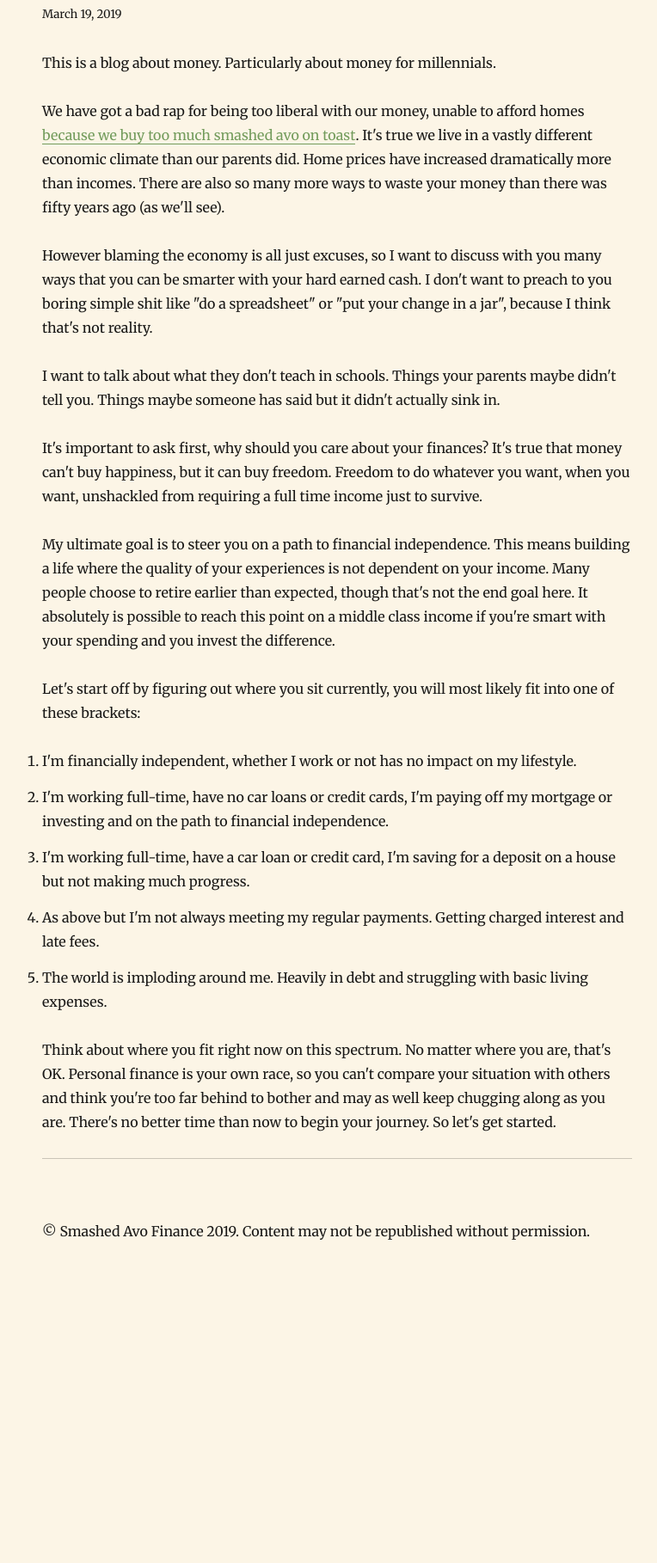
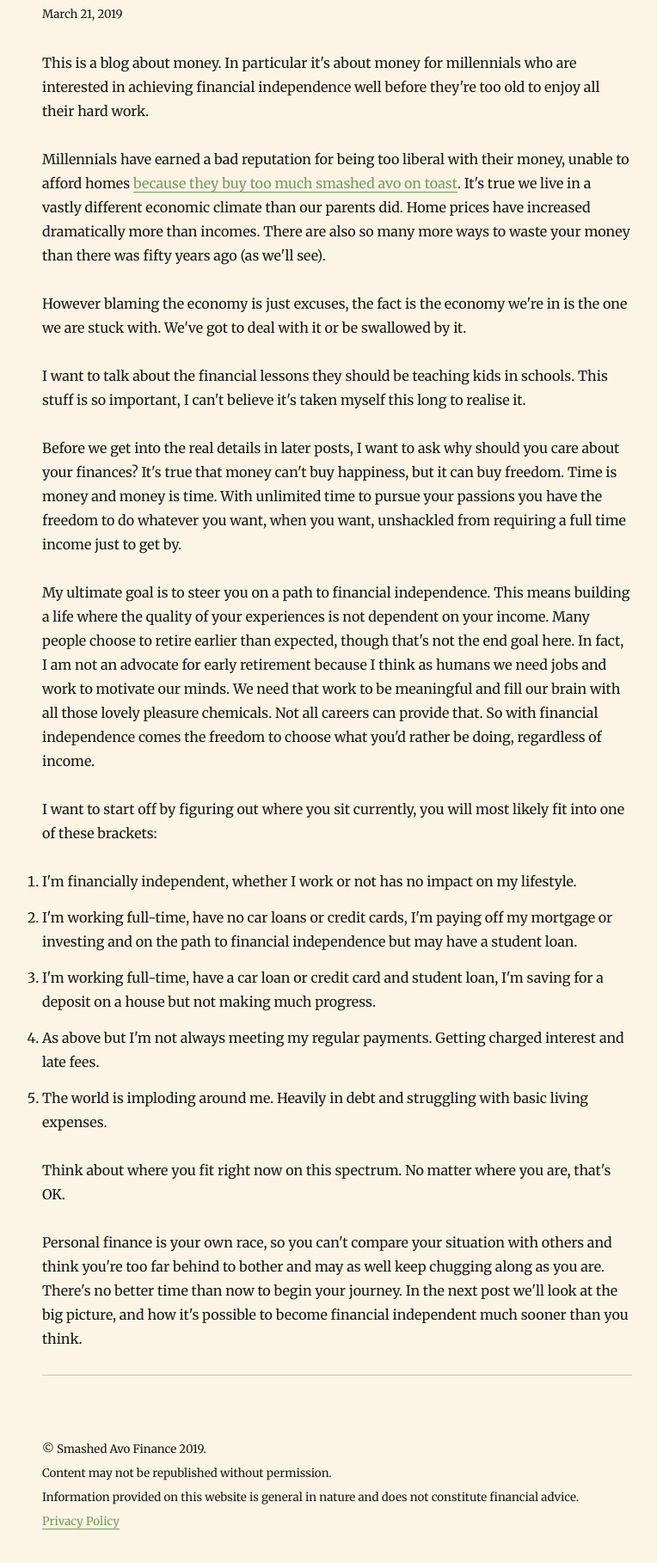
Before and after one commit to njbarrett/smashedavo, a Gatsby site: page /becoming-a-financially-independent-millenial/ in a window 1280 px wide. Shown: the part 220-2038 px from the top of the page at 86% size, without its empty margins (248-1012 px from the left). Before the commit the page ends 1708 px from the top, so only its background shows below. Built offline with nearby package versions, Linux system fonts and the light colour scheme; Gatsby itself is replaced by a stand-in of ours; some packages are replaced by stand-ins of ours.

Commit message:
:rocket: tidy and ready for launch

```diff
--- a/content/blog/becoming-a-financially-independent-millenial/index.md
+++ b/content/blog/becoming-a-financially-independent-millenial/index.md
@@ -1,26 +1,29 @@
 ---
-title: Becoming a financially independent millennial
-date: "2019-03-19"
+title: Becoming a Financially Independent Millennial
+date: "2019-03-21"
 ---
 
-This is a blog about money. Particularly about money for millennials.
+This is a blog about money. In particular it's about money for millennials who are interested in achieving financial independence well before they're too old to enjoy all their hard work.
 
-We have got a bad rap for being too liberal with our money, unable to afford homes [because we buy too much smashed avo on toast](https://www.news.com.au/finance/money/costs/avocado-toast-mortgages-have-gone-global/news-story/0e691bfafc89e2d1511a7cbdfd074e9c). It's true we live in a vastly different economic climate than our parents did. Home prices have increased dramatically more than incomes. There are also so many more ways to waste your money than there was fifty years ago (as we'll see).
+Millennials have earned a bad reputation for being too liberal with their money, unable to afford homes <a href="https://www.news.com.au/finance/money/costs/avocado-toast-mortgages-have-gone-global/news-story/0e691bfafc89e2d1511a7cbdfd074e9c" target="_blank">because they buy too much smashed avo on toast</a>. It's true we live in a vastly different economic climate than our parents did. Home prices have increased dramatically more than incomes. There are also so many more ways to waste your money than there was fifty years ago (as we'll see).
 
-However blaming the economy is all just excuses, so I want to discuss with you many ways that you can be smarter with your hard earned cash. I don't want to preach to you boring simple shit like "do a spreadsheet" or "put your change in a jar", because I think that's not reality.
+However blaming the economy is just excuses, the fact is the economy we're in is the one we are stuck with. We've got to deal with it or be swallowed by it.
 
-I want to talk about what they don't teach in schools. Things your parents maybe didn't tell you. Things maybe someone has said but it didn't actually sink in.
+I want to talk about the financial lessons they should be teaching kids in schools. This stuff is so important, I can't believe it's taken myself this long to realise it.
 
-It's important to ask first, why should you care about your finances? It's true that money can't buy happiness, but it can buy freedom. Freedom to do whatever you want, when you want, unshackled from requiring a full time income just to survive.
+Before we get into the real details in later posts, I want to ask why should you care about your finances? It's true that money can't buy happiness, but it can buy freedom. Time is money and money is time. With unlimited time to pursue your passions you have the freedom to do whatever you want, when you want, unshackled from requiring a full time income just to get by.
 
-My ultimate goal is to steer you on a path to financial independence. This means building a life where the quality of your experiences is not dependent on your income. Many people choose to retire earlier than expected, though that's not the end goal here. It absolutely is possible to reach this point on a middle class income if you're smart with your spending and you invest the difference.
+My ultimate goal is to steer you on a path to financial independence. This means building a life where the quality of your experiences is not dependent on your income. Many people choose to retire earlier than expected, though that's not the end goal here. In fact, I am not an advocate for early retirement because I think as humans we need jobs and work to motivate our minds. We need that work to be meaningful and fill our brain with all those lovely pleasure chemicals. Not all careers can provide that. So with financial independence comes the freedom to choose what you'd rather be doing, regardless of income.
 
-Let's start off by figuring out where you sit currently, you will most likely fit into one of these brackets:
+I want to start off by figuring out where you sit currently, you will most likely fit into one of these brackets:
 
 1. I'm financially independent, whether I work or not has no impact on my lifestyle.
-2. I'm working full-time, have no car loans or credit cards, I'm paying off my mortgage or investing and on the path to financial independence.
-3. I'm working full-time, have a car loan or credit card, I'm saving for a deposit on a house but not making much progress.
+2. I'm working full-time, have no car loans or credit cards, I'm paying off my mortgage or investing and on the path to financial independence but may have a student loan.
+3. I'm working full-time, have a car loan or credit card and student loan, I'm saving for a deposit on a house but not making much progress.
 4. As above but I'm not always meeting my regular payments. Getting charged interest and late fees.
 5. The world is imploding around me. Heavily in debt and struggling with basic living expenses.
 
-Think about where you fit right now on this spectrum. No matter where you are, that's OK. Personal finance is your own race, so you can't compare your situation with others and think you're too far behind to bother and may as well keep chugging along as you are. There's no better time than now to begin your journey. So let's get started.
+Think about where you fit right now on this spectrum. No matter where you are, that's OK.
+
+Personal finance is your own race, so you can't compare your situation with others and think you're too far behind to bother and may as well keep chugging along as you are. There's no better time than now to begin your journey.
+In the next post we'll look at the big picture, and how it's possible to become financial independent much sooner than you think.
--- a/gatsby-config.js
+++ b/gatsby-config.js
@@ -2,7 +2,7 @@ module.exports = {
     siteMetadata: {
         title: `Smashed Avo Finance`,
         author: ``,
-        description: `A blog for millennials interested in financial independence, early retirement and frugal living.`,
+        description: `A blog for millennials interested in financial independence, early retirement and sustaintable living.`,
         siteUrl: `https://smashedavo.finance/`,
         social: {
             twitter: ``
@@ -51,7 +51,7 @@ module.exports = {
         {
             resolve: `gatsby-plugin-google-analytics`,
             options: {
-                //trackingId: `ADD YOUR TRACKING ID HERE`,
+                trackingId: `UA-136664181-1`,
             }
         },
         `gatsby-plugin-feed`,
@@ -59,12 +59,12 @@ module.exports = {
             resolve: `gatsby-plugin-manifest`,
             options: {
                 name: `Smashed Avo Finance`,
-                short_name: `smashedavo`,
+                short_name: `Smashed Avo Finance`,
                 start_url: `/`,
                 background_color: `#ffffff`,
-                theme_color: `#663399`,
+                theme_color: `#fcf5e6`,
                 display: `minimal-ui`,
-                icon: `content/assets/gatsby-icon.png`
+                icon: `src/favicon.png`
             }
         },
         `gatsby-plugin-offline`,
--- a/src/components/layout.js
+++ b/src/components/layout.js
@@ -55,8 +55,10 @@ class Layout extends React.Component {
                 <header>{header}</header>
                 <main>{children}</main>
                 <footer>
-                    © Smashed Avo Finance {new Date().getFullYear()}. Content
-                    may not be republished without permission.
+                    <small>&copy; Smashed Avo Finance {new Date().getFullYear()}.</small><br />
+                    <small>Content may not be republished without permission.</small><br />
+                    <small>Information provided on this website is general in nature and does not constitute financial advice.</small><br />
+                    <small><a href="https://www.iubenda.com/privacy-policy/78192881" target="_blank" className="iubenda-white iubenda-embed" title="Privacy Policy ">Privacy Policy</a></small>
                 </footer>
             </div>
         );
--- a/src/components/layout.scss
+++ b/src/components/layout.scss
@@ -1,12 +1,5 @@
 body {
     background-color: #fcf5e6;
-}
-
-h3 {
-    &,
-    > a {
-        color: #a37851;
-    }
 }
 
 a {
@@ -17,3 +10,8 @@ a {
     display: flex;
     align-items: center;
 }
+
+// Just Comments powered by thing.
+.jcGenCls46 {
+    display: none;
+}
--- a/src/templates/blog-post.js
+++ b/src/templates/blog-post.js
@@ -6,6 +6,28 @@ import Layout from '../components/layout';
 import SEO from '../components/seo';
 import { rhythm, scale } from '../utils/typography';
 import logo from '../../content/assets/smashed-logo.png';
+
+class JustComments extends React.Component {
+    constructor(...args) {
+        super(...args);
+        this.ref = React.createRef();
+    }
+    render() {
+        return (
+            <div
+                ref={this.ref}
+                className="just-comments"
+                data-apikey="61595d05-77be-42a5-9a6e-ca3513f6d192"
+            />
+        );
+    }
+    componentDidMount() {
+        const s = document.createElement('script');
+        s.src = '//just-comments.com/w.js';
+        s.setAttribute('data-timestamp', +new Date());
+        this.ref.current.appendChild(s);
+    }
+}
 
 class BlogPostTemplate extends React.Component {
     render() {
@@ -85,6 +107,7 @@ class BlogPostTemplate extends React.Component {
                         )}
                     </li>
                 </ul>
+                <JustComments />
             </Layout>
         );
     }
```
Also changed, not shown: content/draft/calculating-your-net-worth/index.md (added, +12 -0 lines), content/assets/smiling-earth.png (added), src/favicon.png (added), 1 other file.
